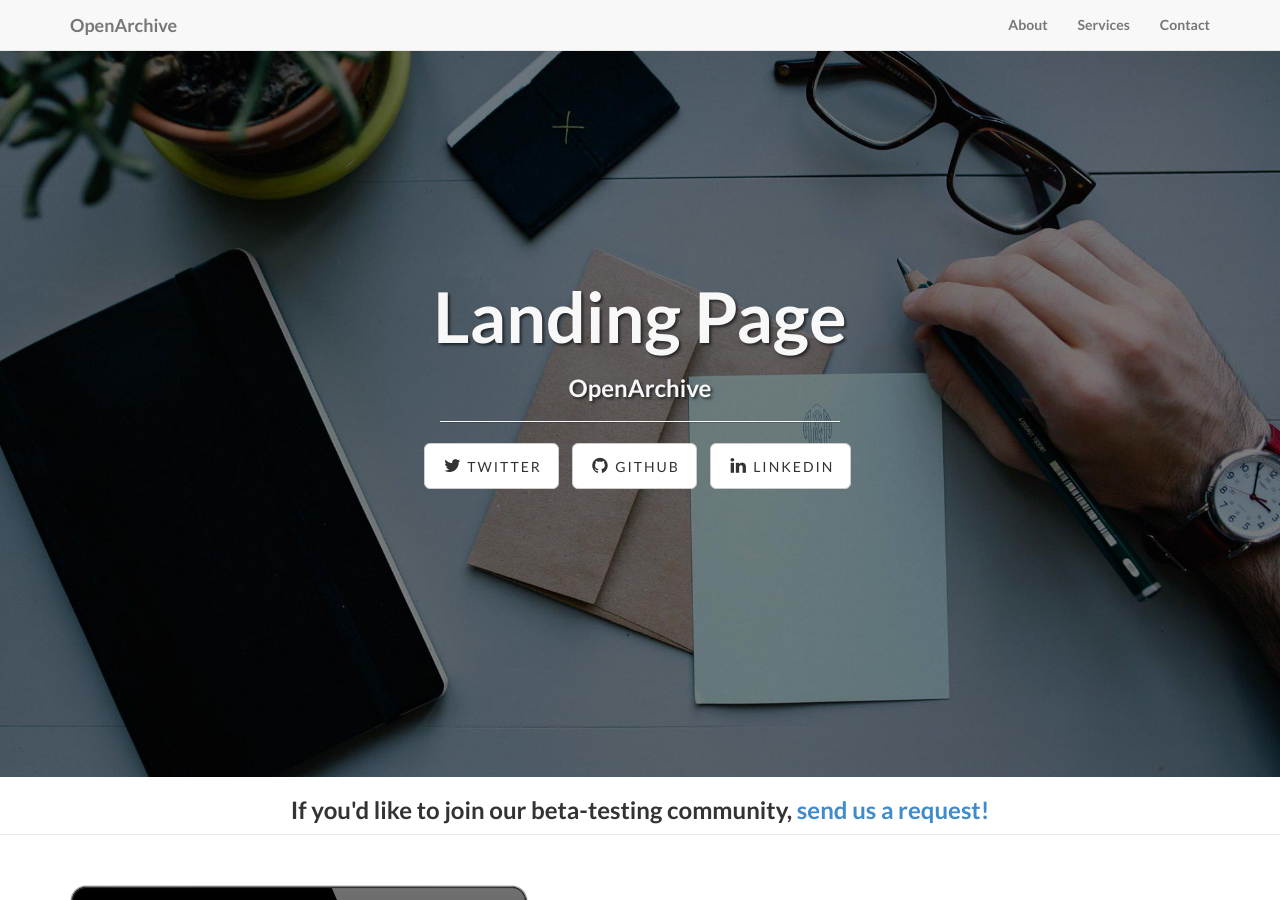
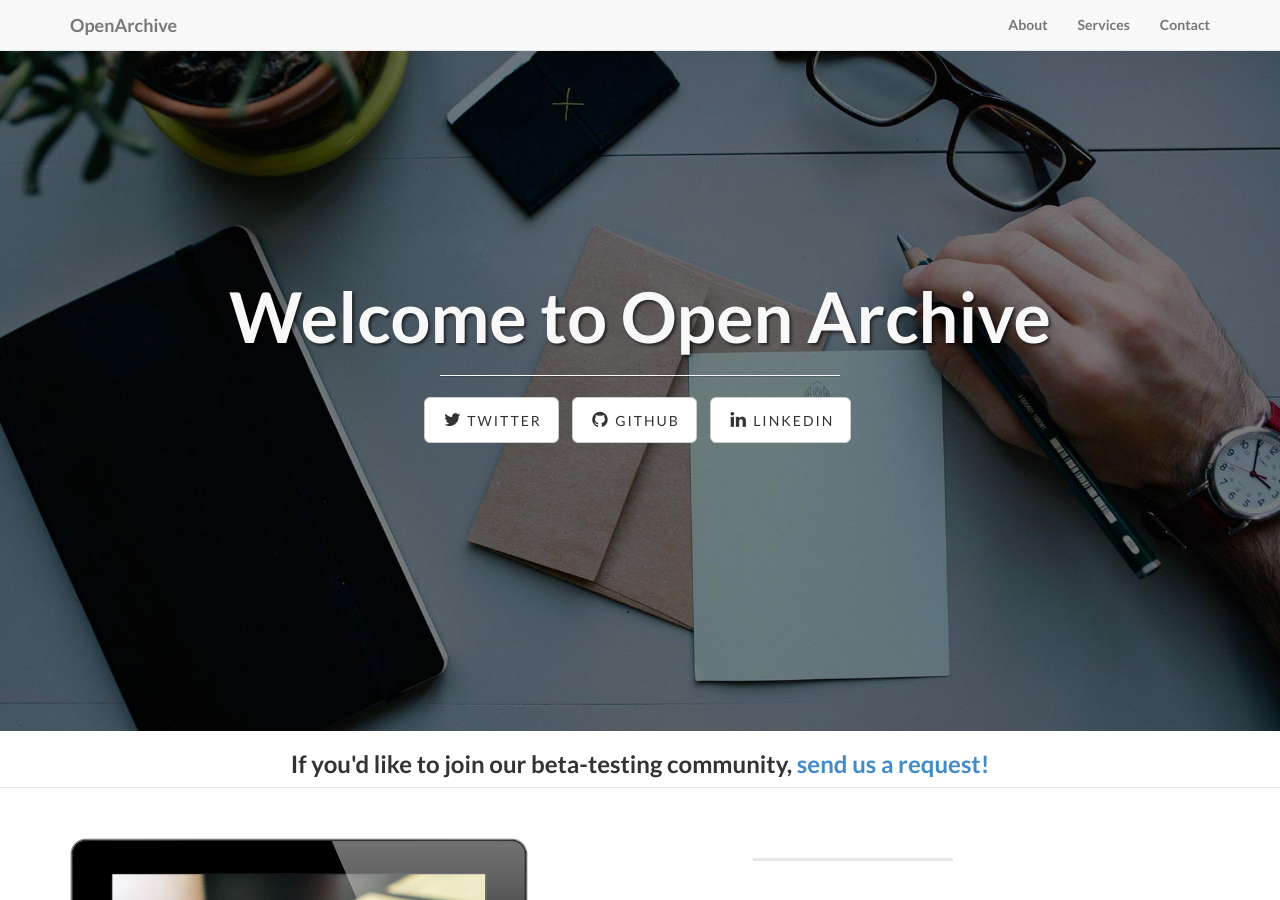
Before and after one commit to mattl/open-archive.org, a Jekyll site: the page built from index.html, in a window 1280 px wide and 900 px high. Built offline with Jekyll 4.4.1, drawn with Linux system fonts in a browser that asks for light colours.

Commit message:
no subtitle

```diff
--- a/index.html
+++ b/index.html
@@ -1,5 +1,5 @@
 ---
 layout: default
-title: Landing Page
-subTitle: OpenArchive
+title: Welcome to Open Archive
+subTitle:
 ---
```
